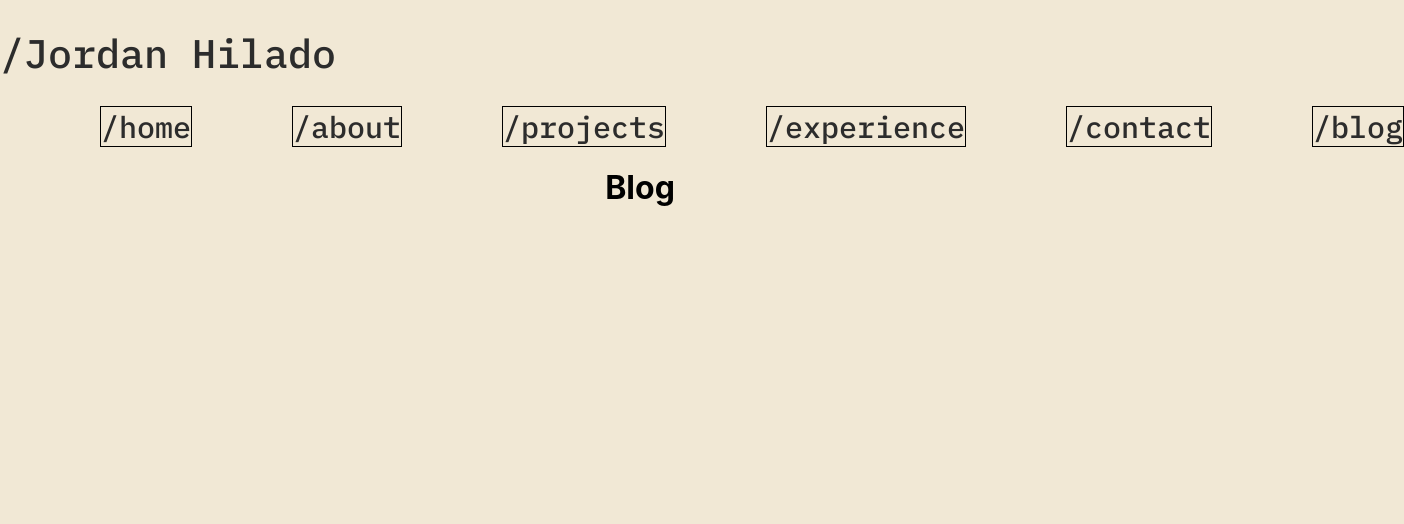
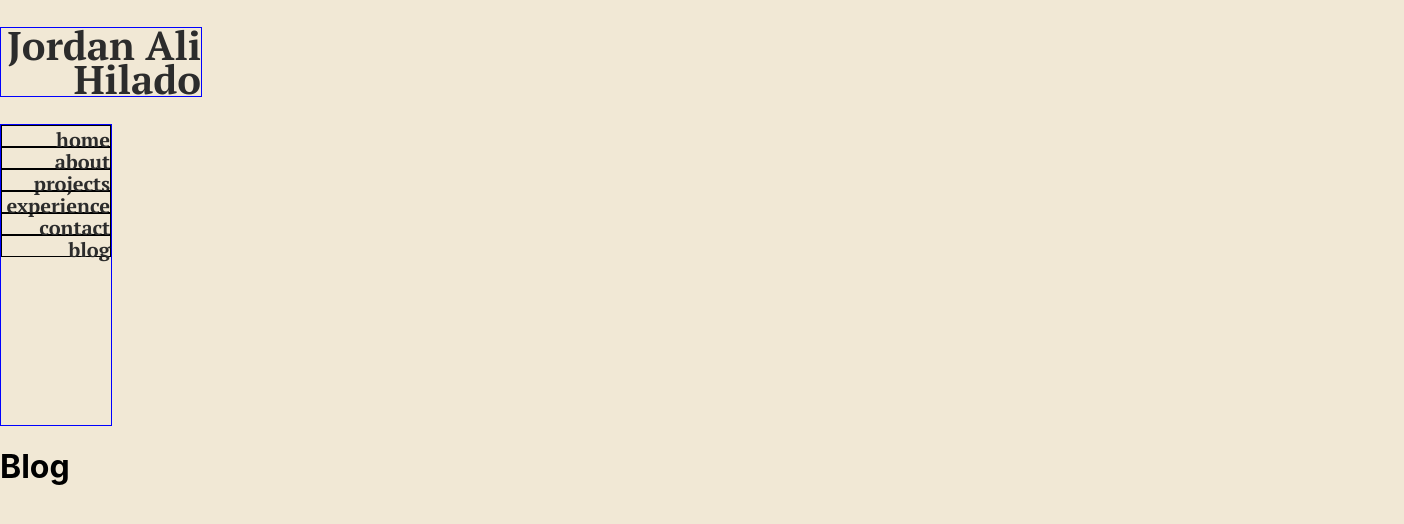
Before and after one commit to jordanhilado/portfolio-website, a React (Create React App) app: page /blog in a window 1280 px wide. Shown: the top 524 px of the page, 1404 px wide, since content can reach past the window. Built offline with nearby package versions, Linux system fonts and the light colour scheme.

Commit message:
Flexbox work

```diff
--- a/public/index.html
+++ b/public/index.html
@@ -11,8 +11,7 @@
     />
     <link rel="apple-touch-icon" href="%PUBLIC_URL%/logo192.png" />
     <link href="https://fonts.googleapis.com/css2?family=PT+Serif:wght@700&display=swap" rel="stylesheet">
-    <link href="https://fonts.googleapis.com/css2?family=IBM+Plex+Mono:wght@500&display=swap" rel="stylesheet">
-
+    <link href="https://fonts.googleapis.com/css2?family=Poppins:wght@100;300&display=swap" rel="stylesheet">
     <!--
       manifest.json provides metadata used when your web app is installed on a
       user's mobile device or desktop. See https://developers.google.com/web/fundamentals/web-app-manifest/
--- a/src/App.css
+++ b/src/App.css
@@ -1,69 +1,51 @@
 .App {
-  text-align: center;
+  display: flex;
+  justify-content: center;
+  flex-direction: column;
 }
 body {
   background-color: #F1E8D5;
 }
-.App-logo {
-  height: 40vmin;
-  pointer-events: none;
-}
-@media (prefers-reduced-motion: no-preference) {
-  .App-logo {
-    animation: App-logo-spin infinite 20s linear;
-  }
-}
-.App-header {
-  background-color: #282c34;
-  min-height: 100vh;
+
+.nav-bar {
+  height: 300px;
+  width: 110px;
   display: flex;
   flex-direction: column;
-  align-items: center;
-  justify-content: center;
-  font-size: calc(10px + 2vmin);
+  text-align: right;
+}
+.nav-child {
+  font-family: 'PT Serif', serif;
   color: white;
-}
-.App-link {
-  color: #61dafb;
-}
-@keyframes App-logo-spin {
-  from {
-    transform: rotate(0deg);
-  }
-  to {
-    transform: rotate(360deg);
-  }
-}
-
-.flex-nav {
-  display: flex;
-  /* font-family: 'PT Serif', serif; */
-  font-family: 'IBM Plex Mono', monospace;
-  color: white;
-  font-size: 30px;
-  margin-left: 100px;
+  font-size: 20px;
   color: #2C2C2C;
   border: 1px solid black;
-  max-width: 200px;
+  max-width: 110px;
+  height: 20px;
   text-decoration: none;
 }
-.flex-nav:hover {
+.nav-child:hover {
   color: green;
 }
+.content-title {
+  width: 400px;
+}
 .name {
+  font-family: 'PT Serif', serif;
   color: #2C2C2C;
-  font-family: 'IBM Plex Mono', monospace;
   font-size: 40px;
-  font-weight: 300;
+  font-weight: 600;
+  width: 200px;
+  line-height: 0.85;
+  text-align: right;
 }
 .moving-text {
   color: #4B4B4B;
-  font-family: 'IBM Plex Mono', monospace;
-  border: 1px solid black;
+  font-family: 'Poppins', sans-serif;
   height: 40px;
   line-height: 200%;
   width: 220px;
 }
 .flex {
-  display: flex;
+  border: 1px solid blue;
 }
--- a/src/App.js
+++ b/src/App.js
@@ -14,7 +14,7 @@ function App() {
   return (
     <Router>
       <div className="App">
-        <Link to="/" style={{ textDecoration: 'none' }}><h1 className="flex name">/Jordan Hilado</h1></Link>
+        <Link to="/" style={{ textDecoration: 'none' }}><h1 className="flex name">Jordan Ali Hilado</h1></Link>
         <Nav />
         <Switch>
           <Route path="/" exact component={Home} />
@@ -31,8 +31,8 @@ function App() {
 
 const Home = () => (
   <div>
-    <h1 className="flex">homepage</h1>
-    <p className="moving-text">
+    <h1 className="flex content-title">homepage</h1>
+    <p className="flex moving-text">
       I'm a {' '}
       <Typical
       loop={Infinity}
--- a/src/Nav.js
+++ b/src/Nav.js
@@ -5,13 +5,13 @@ import { Link } from 'react-router-dom';
 
 function Nav() {
     return (
-        <div className="flex">
-            <Link to="/" className="flex-nav">/home</Link>
-            <Link to="/about" className="flex-nav">/about</Link>
-            <Link to="/projects" className="flex-nav">/projects</Link>
-            <Link to="/experience" className="flex-nav">/experience</Link>
-            <Link to="/contact" className="flex-nav">/contact</Link>
-            <Link to="/blog" className="flex-nav">/blog</Link>
+        <div className="flex nav-bar">
+            <Link to="/" className="nav-child">home</Link>
+            <Link to="/about" className="nav-child">about</Link>
+            <Link to="/projects" className="nav-child">projects</Link>
+            <Link to="/experience" className="nav-child">experience</Link>
+            <Link to="/contact" className="nav-child">contact</Link>
+            <Link to="/blog" className="nav-child">blog</Link>
         </div>
     );
 }
```
